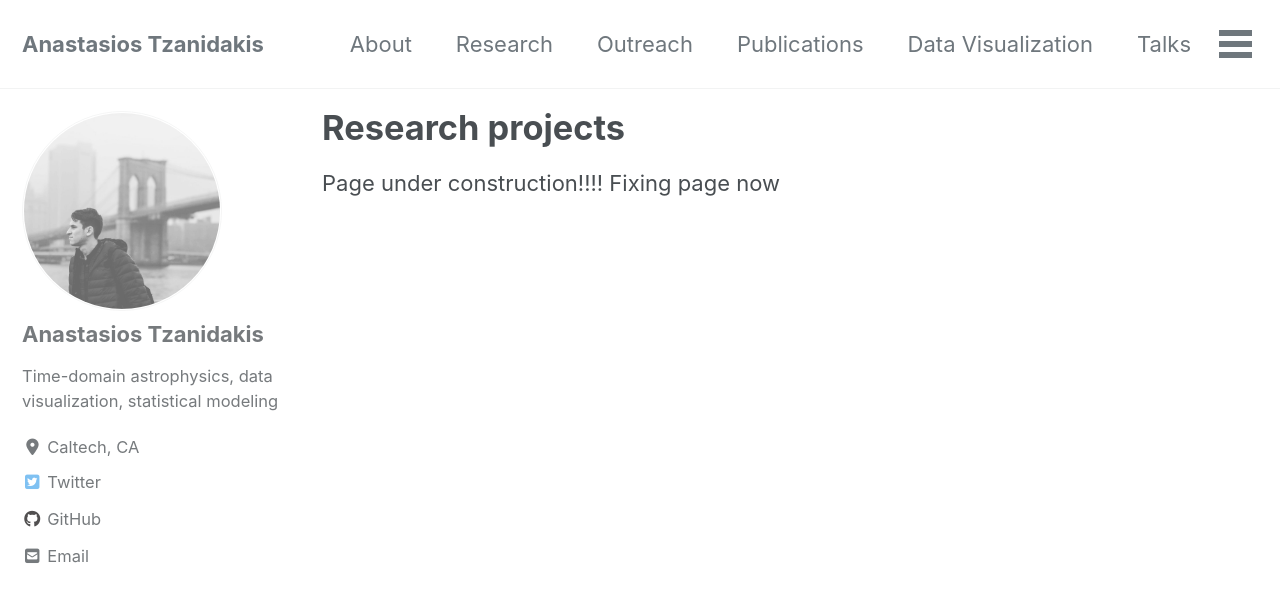
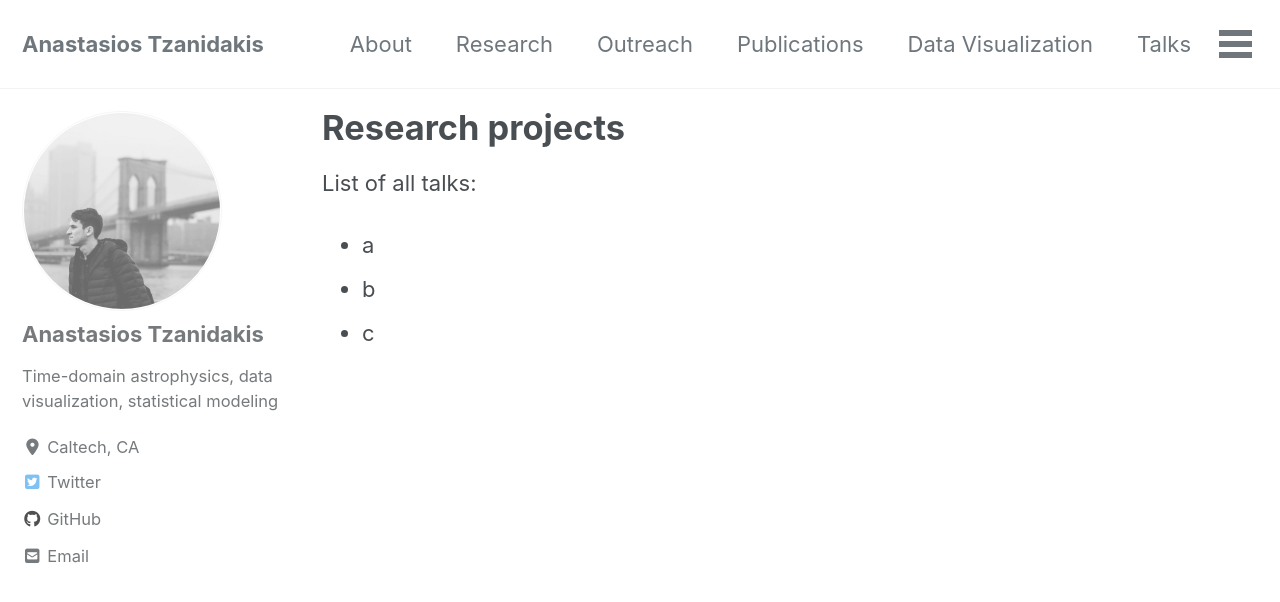
Before and after one commit to AndyTza/andytza.github.io, a Jekyll site: the page built from _pages/tutorials.md, in a window 1280 px wide and 900 px high. Shown: the top 602 px of the window. Built offline with Jekyll 4.4.1, drawn with Linux system fonts in a browser that asks for light colours; cached includes are drawn as plain includes; nearby versions of some CDN libraries.

Commit message:
adding manually

```diff
--- a/_pages/tutorials.md
+++ b/_pages/tutorials.md
@@ -16,4 +16,8 @@ author_profile: true
 </script>
 
 
-Page under construction!!!! Fixing page now
+
+List of all talks:
+- a
+- b
+- c
```
